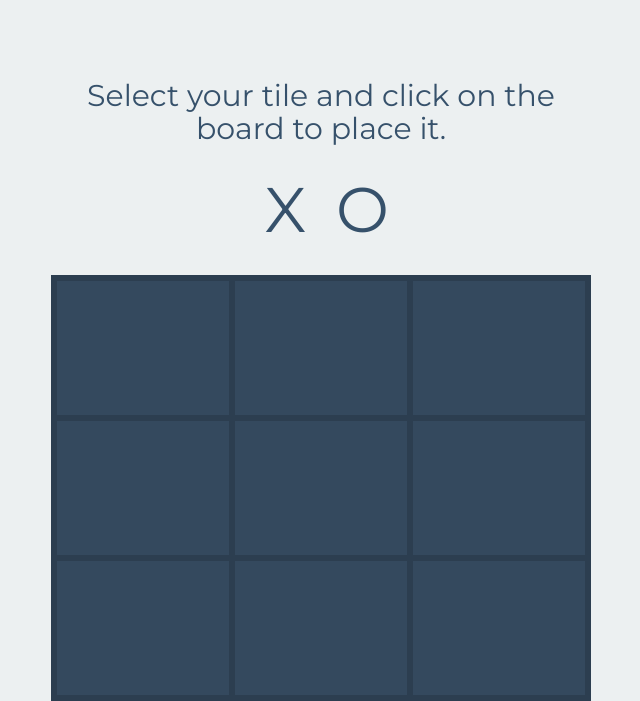
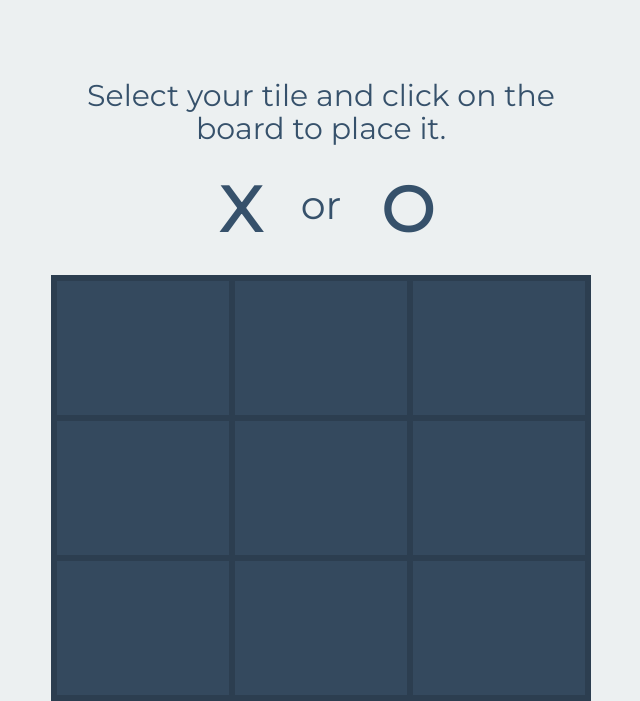
Before and after one commit to marksia/tictactoe_ai, a Django app: page / in a window 1280 px wide. Shown: the part 162-863 px from the top of the page, without its empty margins (319-959 px from the left). Run offline with Django 3.2, Linux system fonts and the light colour scheme; some libraries are stand-ins or nearby versions.

Commit message:
Add divider to markers and font weight bold to both markers

```diff
--- a/static/css/style.css
+++ b/static/css/style.css
@@ -37,8 +37,14 @@ body {
 
 .marker {
   font-size: 3.5em;
+  font-weight: bold;
 }
 
 .mb-130 {
   margin-bottom: 130px;
 }
+
+.divider {
+  font-size: 2.2em;
+  padding-top: 22px;
+}
--- a/templates/index.html
+++ b/templates/index.html
@@ -46,11 +46,13 @@
     <h2 class="text-center">Select your tile and click on the board to place it.</h2>
 
     <div class="">
-      <div class="col-sm-6 selectX text-right">
+      <div class="col-sm-5 selectX text-right">
         <h2 class="marker">X</h2>
       </div>
 
-      <div class="col-sm-6 selectO text-left">
+      <div class="col-sm-2 text-center divider">or</div>
+
+      <div class="col-sm-5 selectO text-left">
         <h2 class="marker">O</h2>
       </div>
     </div>
```
